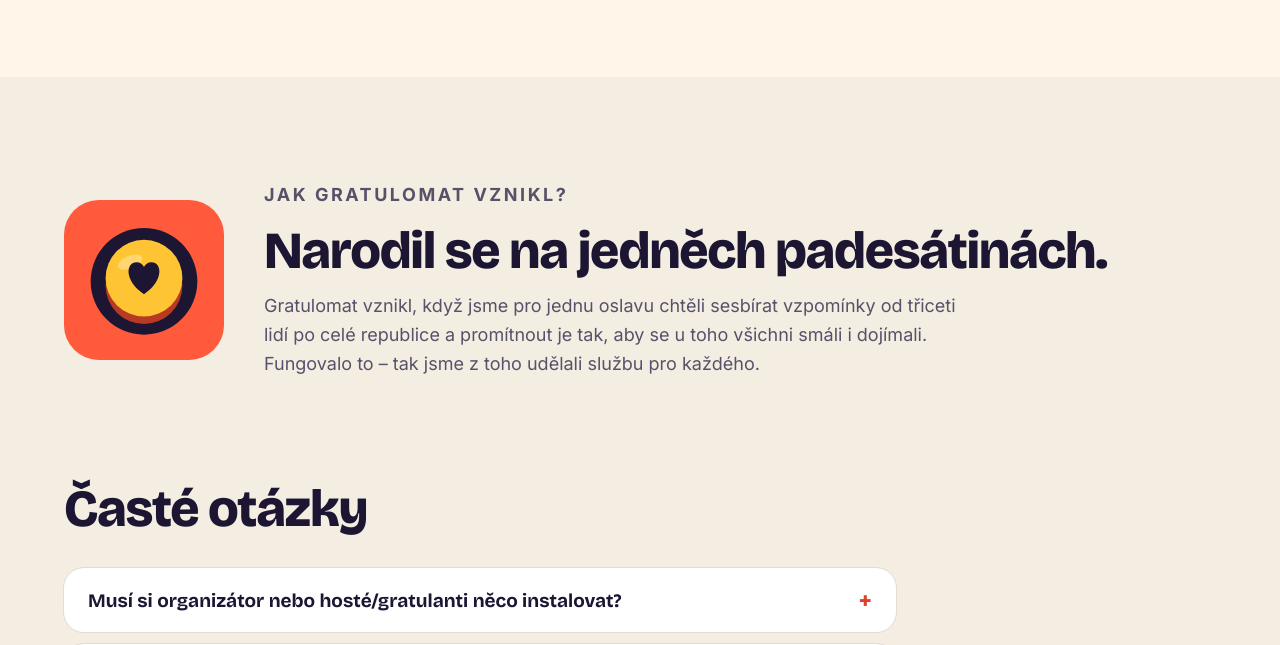
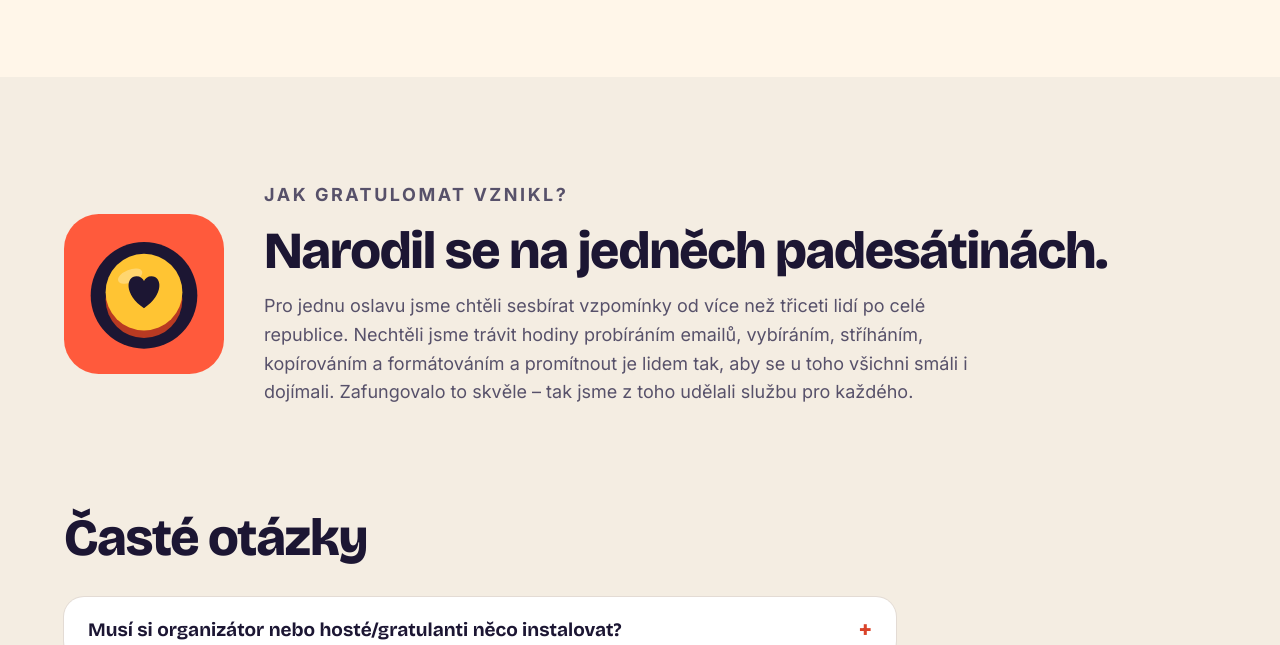
Before and after one commit to adamlescisin/gratulomat, a Laravel app: template resources/views/site/landing.blade.php in a window 1280 px wide. Shown: the part 4187-4832 px from the top of the page. Run offline with Laravel 12, Linux system fonts and the light colour scheme; the template is opened without the code that fills it, so the values that code supplies are empty.

Commit message:
Landing page: nový text sekce Jak Gratulomat vznikl?
Co-Authored-By: Claude Opus 5.5 <noreply@anthropic.com>
Claude-Session: https://claude.ai/code/session_011Vx33dMDiSenubt4vH6FMa

```diff
--- a/resources/views/site/landing.blade.php
+++ b/resources/views/site/landing.blade.php
@@ -167,7 +167,7 @@
     <div style="flex:1 1 420px;min-width:0;display:flex;flex-direction:column;gap:14px">
       <p class="kicker">Jak Gratulomat vznikl?</p>
       <h2 class="h2">Narodil se na jedněch padesátinách.</h2>
-      <p>Gratulomat vznikl, když jsme pro jednu oslavu chtěli sesbírat vzpomínky od třiceti lidí po celé republice a promítnout je tak, aby se u toho všichni smáli i dojímali. Fungovalo to – tak jsme z toho udělali službu pro každého.</p>
+      <p>Pro jednu oslavu jsme chtěli sesbírat vzpomínky od více než třiceti lidí po celé republice. Nechtěli jsme trávit hodiny probíráním emailů, vybíráním, stříháním, kopírováním a formátováním a promítnout je lidem tak, aby se u toho všichni smáli i dojímali. Zafungovalo to skvěle – tak jsme z toho udělali službu pro každého.</p>
     </div>
   </section>
 
```
